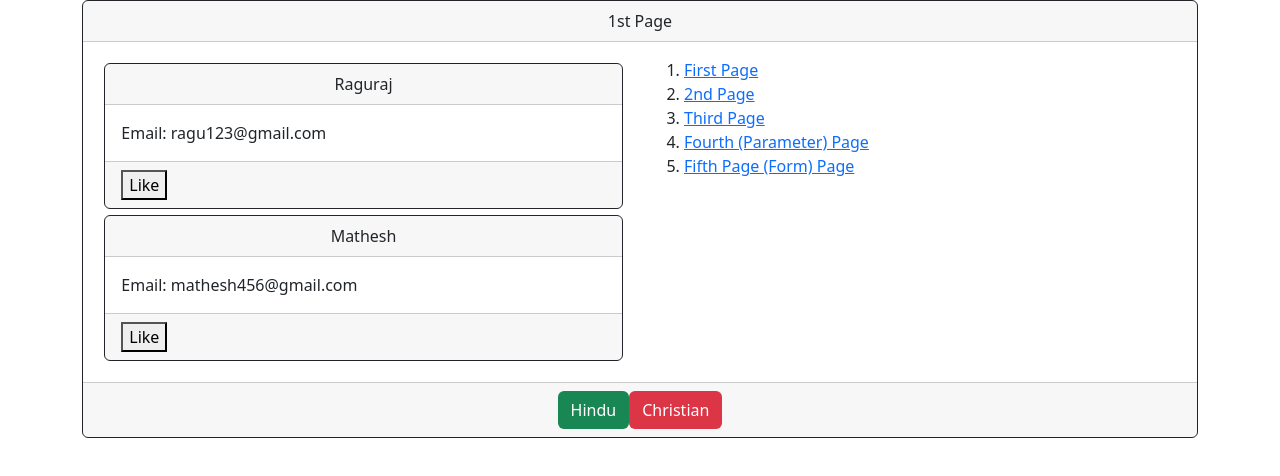
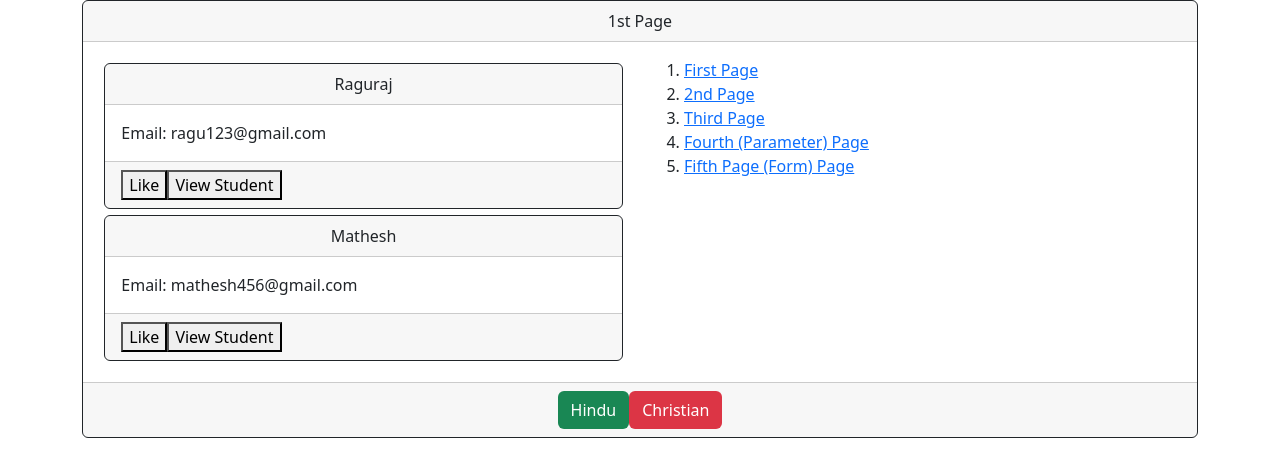
Before and after one commit to gajen007/ragu_mathesh_react, a React (Create React App) app: page / in a window 1280 px wide. Shown: the top 476 px of the page. Built offline with nearby package versions, Linux system fonts and the light colour scheme.

Commit message:
LinkComponent

```diff
--- a/src/Components/Student.js
+++ b/src/Components/Student.js
@@ -1,20 +1,16 @@
 import React, { useState } from "react";
+import { Route, Link } from "react-router-dom";
 
 function Student(props) { //props is an object as a parameter
-
     const [likedStatus, toggleLike] = useState("Like");
 
     const switchLike = () => {
-        if (likedStatus === "Liked") {
-            toggleLike("Like");
-        }
-        else {
-            toggleLike("Liked");
-        }
+        if (likedStatus === "Liked") { toggleLike("Like"); }
+        else { toggleLike("Liked"); }
         alert("Fetch call here");
     };
+    return (
 
-    return (
         <div className="card border-dark" style={{ margin: '1%' }}>
             <div className="card-header" align="center">{props.studentName}</div>
             <div className="card-body">
@@ -22,8 +18,10 @@ function Student(props) { //props is an object as a parameter
             </div>
             <div className="card-footer">
                 <button onClick={switchLike} >{likedStatus}</button>
+                <Link to={"student/"+props.studentID}><button>View Student</button></Link>
             </div>
         </div>
+
     );
 }
 
--- a/src/Pages/Firstpage.js
+++ b/src/Pages/Firstpage.js
@@ -12,10 +12,12 @@ function Firstpage() {
               <Student
                 studentName="Raguraj"
                 studentEmail="ragu123@gmail.com"
+                studentID="1586"
               />
               <Student
                 studentName="Mathesh"
                 studentEmail="mathesh456@gmail.com"
+                studentID="2568"
               />
             </div>
             <div className="col-lg-6">
--- /dev/null
+++ b/src/Pages/SingleStudent.js
@@ -0,0 +1,9 @@
+import { useState, useEffect } from "react";
+
+function SingleStudent() {
+  return (
+    <>Hi..!</>
+  );
+}
+
+export default SingleStudent;
--- a/src/Routes/Ourroutes.js
+++ b/src/Routes/Ourroutes.js
@@ -4,6 +4,7 @@ import Secondpage from '../Pages/Secondpage.js'
 import Thirdpage from '../Pages/Thirdpage.js'
 import Fourthpage from '../Pages/Fourthpage.js'
 import Fifthpage from "../Pages/Fifthpage.js";
+import SingleStudent from "../Pages/SingleStudent.js";
 
 const Ourroutes = () => {
 
@@ -15,6 +16,8 @@ const Ourroutes = () => {
           <Route exact path="/third" element={<Thirdpage/>}/>
           <Route exact path="/fourth/:id/:username" element={<Fourthpage />}/>
           <Route exact path="/fifth" element={<Fifthpage />}/>
+          <Route exact path="/student/:studentID" element={<SingleStudent />}/>
+
         </Routes>
       </BrowserRouter>
       );
```
